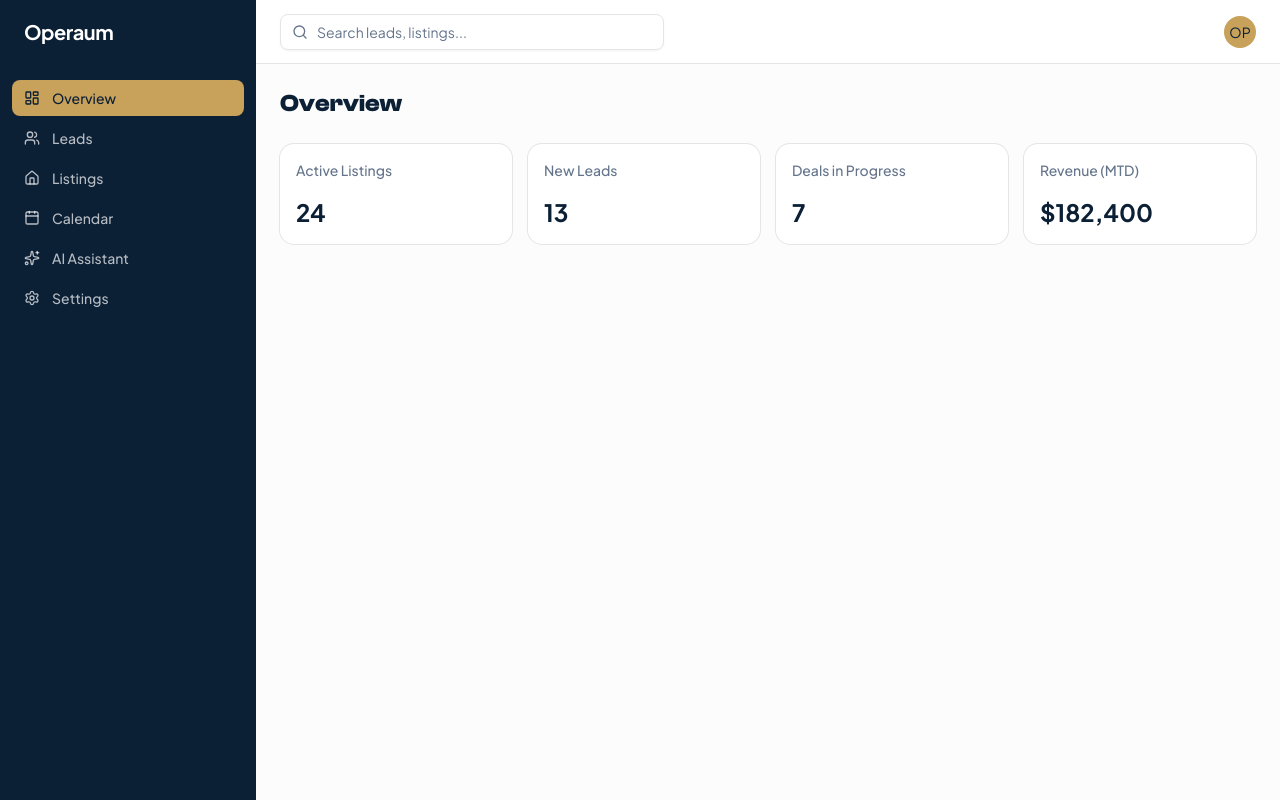
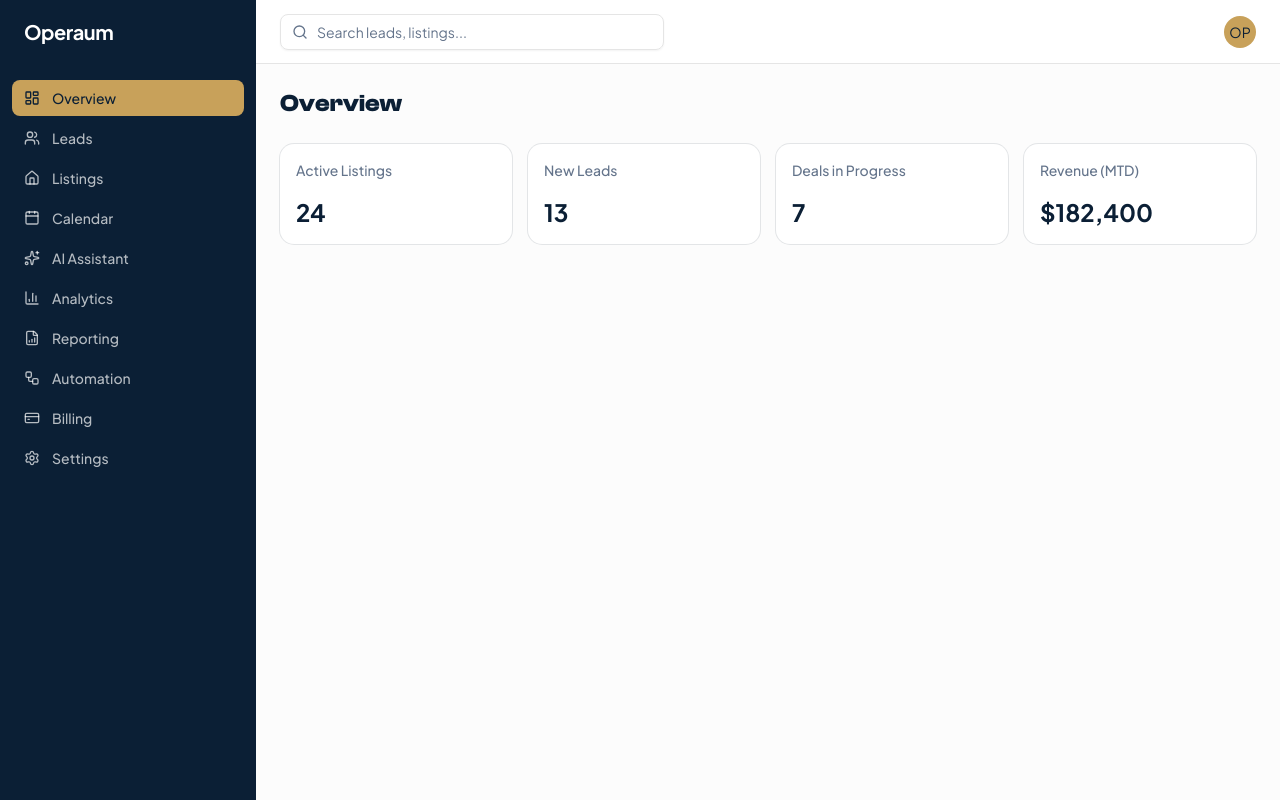
Before and after one commit to Operaum/operaum-web, a Next.js app: page /dashboard in a window 1280 px wide. Built offline with nearby package versions, Linux system fonts and the light colour scheme.

Commit message:
Update sidebar navigation with all dashboard pages

```diff
--- a/src/components/dashboard/sidebar.tsx
+++ b/src/components/dashboard/sidebar.tsx
@@ -8,6 +8,10 @@ import {
   Home,
   Calendar,
   Sparkles,
+  BarChart3,
+  FileBarChart,
+  Workflow,
+  CreditCard,
   Settings,
 } from "lucide-react";
 import { cn } from "@/lib/utils";
@@ -19,6 +23,10 @@ const navItems: NavItem[] = [
   { label: "Listings", href: "/dashboard/listings", icon: Home },
   { label: "Calendar", href: "/dashboard/calendar", icon: Calendar },
   { label: "AI Assistant", href: "/dashboard/assistant", icon: Sparkles },
+  { label: "Analytics", href: "/dashboard/analytics", icon: BarChart3 },
+  { label: "Reporting", href: "/dashboard/reporting", icon: FileBarChart },
+  { label: "Automation", href: "/dashboard/automation", icon: Workflow },
+  { label: "Billing", href: "/dashboard/billing", icon: CreditCard },
   { label: "Settings", href: "/dashboard/settings", icon: Settings },
 ];
 
@@ -30,7 +38,7 @@ export function Sidebar() {
       <div className="flex h-16 items-center px-6">
         <span className="text-xl font-bold tracking-tight">Operaum</span>
       </div>
-      <nav className="flex-1 space-y-1 px-3 py-4">
+      <nav className="flex-1 space-y-1 overflow-y-auto px-3 py-4">
         {navItems.map((item) => {
           const isActive = pathname === item.href;
           const Icon = item.icon;
```
